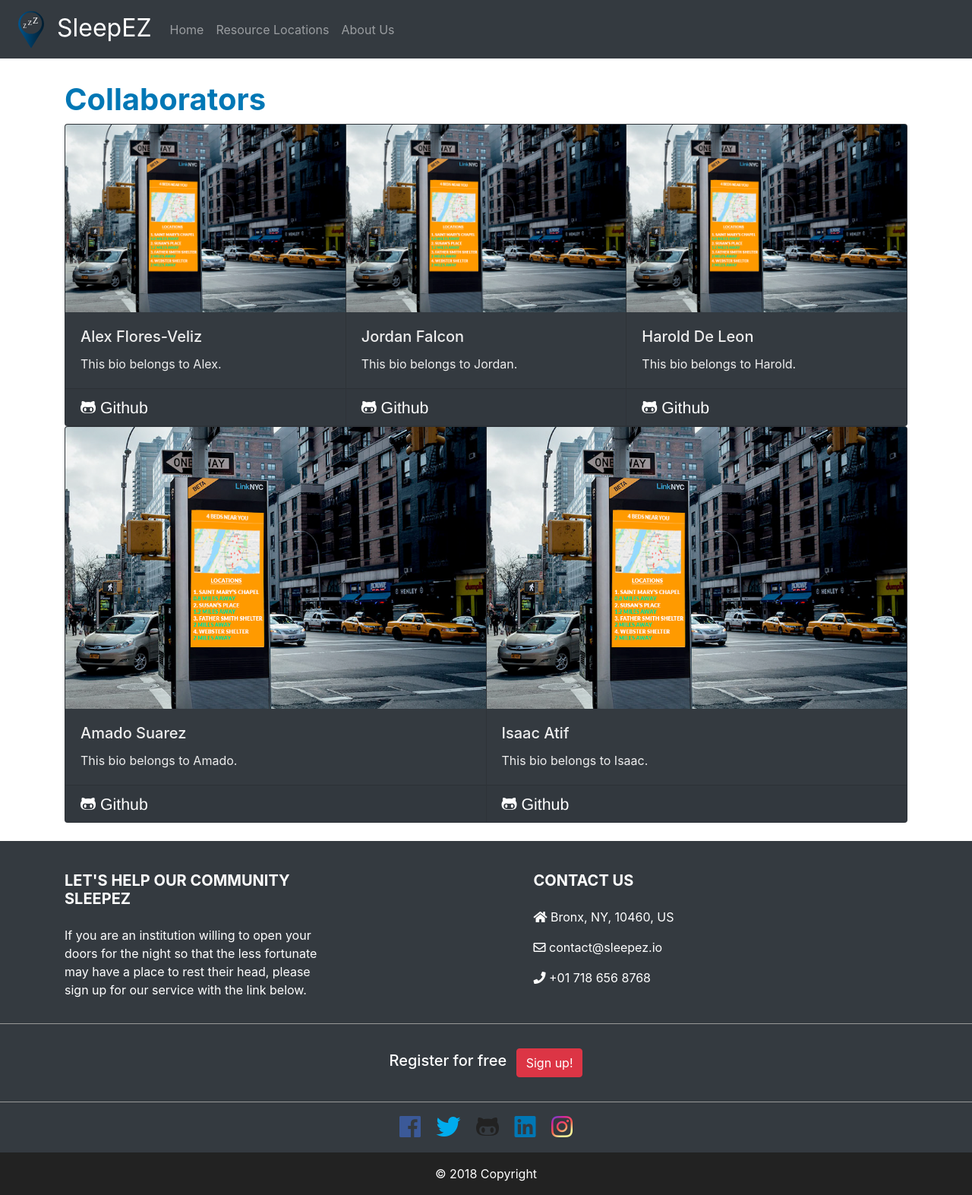
After one commit to j-falcon122/CUNY-Hackathon-2018, a Django app: page /about/ in a window 1280 px wide. The commit adds this page. Shown: the whole page at 76% size. Run offline with Django 3.2, Linux system fonts and the light colour scheme; some libraries are stand-ins or nearby versions.

Commit message:
style collaborators page

```diff
--- a/Hackathon2018/sleepez/static/css/main.css
+++ b/Hackathon2018/sleepez/static/css/main.css
@@ -2,6 +2,10 @@
   padding-top: 30px;
   color: #0077b5;
   font-weight: bold;
+}
+
+.page-text {
+  line-height: 2em;
 }
 
 /*Carousel CSS*/
@@ -12,7 +16,7 @@
 }
 
 .carousel-caption > p {
-  font-size: 1.7em;
+  font-size: 1.2em;
 }
 
 /*footer CSS*/
@@ -22,7 +26,11 @@ h5 {
 }
 
 .card-body > h5 {
-  color: #333333;
+  color: #eeeeee;
+}
+
+.card-text {
+  color: #eeeeee;
 }
 
 hr {
@@ -57,12 +65,27 @@ hr {
   color: #ffffff;
 }
 
-.fa-google-plus {
-  color: #d34836;
+.fa-github-alt {
+  color: #222222;
 }
 
-.fa-google-plus:hover {
-  color: #ffffff;
+.fa-github-alt:hover {
+  color: #fff;
+}
+
+.fa-lg , .github-link{
+  color: #fff;
+  text-decoration: none;
+  font-family: "Helvetica Neue", Helvetica, Arial, "Lucida Grande", sans-serif;
+}
+
+a:link, a:visited {
+  color: #fff;
+  text-decoration: none;
+}
+
+.github-link:hover {
+  color: #333;
 }
 
 .fa-linkedin {
--- /dev/null
+++ b/Hackathon2018/sleepez/templates/sleepez/about.html
@@ -0,0 +1,70 @@
+{% extends 'base.html' %}
+{% load static %}
+{% block content %}
+
+<div class="container">
+    <h1 id="title">Collaborators</h1>
+      <div class="card-group">
+    <!-- ALEX F-V  -->
+      <div class="card about bg-dark">
+        <img class="card-img-top" src="{% static 'img/linknyc.png' %}" alt="Card image cap">
+        <div class="card-body">
+          <h5 class="card-title">Alex Flores-Veliz</h5>
+          <p class="card-text">This bio belongs to Alex.</p>
+        </div>
+        <div class="card-footer">
+          <i class="fab fa-github-alt fa-lg"><a class="github-link" target="_blank" href="https://github.com/AlexFloresVeliz"> Github</a></i>
+        </div>
+      </div>
+    <!-- Jordan Falcon  -->
+      <div class="card bg-dark">
+        <img class="card-img-top" src="{% static 'img/linknyc.png' %}" alt="Card image cap">
+        <div class="card-body">
+          <h5 class="card-title">Jordan Falcon</h5>
+          <p class="card-text">This bio belongs to Jordan.</p>
+        </div>
+        <div class="card-footer">
+          <i class="fab fa-github-alt fa-lg"><a class="github-link" target="_blank" href="https://github.com/j-falcon122"> Github</a></i>
+        </div>
+      </div>
+    <!-- Harold De Leon  -->
+      <div class="card bg-dark">
+        <img class="card-img-top" src="{% static 'img/linknyc.png' %}" alt="Card image cap">
+        <div class="card-body">
+          <h5 class="card-title">Harold De Leon</h5>
+          <p class="card-text">This bio belongs to Harold.</p>
+        </div>
+        <div class="card-footer">
+          <i class="fab fa-github-alt fa-lg"><a class="github-link" target="_blank" href="https://github.com/HaroldDLeon"> Github</a></i>
+        </div>
+      </div>
+    </div>
+    <!-- GROUP 2 -->
+    <div class="card-group">
+    <!-- Amado Suarez -->
+      <div class="card bg-dark">
+        <img class="card-img-top" src="{% static 'img/linknyc.png' %}" alt="Card image cap">
+        <div class="card-body">
+          <h5 class="card-title">Amado Suarez</h5>
+          <p class="card-text">This bio belongs to Amado.</p>
+        </div>
+        <div class="card-footer">
+          <i class="fab fa-github-alt fa-lg"><a class="github-link" target="_blank" href="https://github.com/AmadoSuarez"> Github</a></i>
+        </div>
+      </div>
+    <!-- Isaac Atif  -->
+      <div class="card bg-dark">
+        <img class="card-img-top" src="{% static 'img/linknyc.png' %}" alt="Card image cap">
+        <div class="card-body">
+          <h5 class="card-title">Isaac Atif</h5>
+          <p class="card-text">This bio belongs to Isaac.</p>
+        </div>
+        <div class="card-footer">
+          <i class="fab fa-github-alt fa-lg"><a class="github-link" target="_blank" href="https://github.com/Isaaclipse"> Github</a></i>
+        </div>
+      </div>
+    </div>
+</div>
+</div>
+</div>
+{% endblock %}
--- a/Hackathon2018/templates/base.html
+++ b/Hackathon2018/templates/base.html
@@ -10,15 +10,15 @@
     <link rel="stylesheet" href="https://maxcdn.bootstrapcdn.com/bootstrap/4.0.0/css/bootstrap.min.css" integrity="sha384-Gn5384xqQ1aoWXA+058RXPxPg6fy4IWvTNh0E263XmFcJlSAwiGgFAW/dAiS6JXm" crossorigin="anonymous">
     <link rel="stylesheet" type="text/css" href="{% static 'css/main.css' %}">
     <link rel="stylesheet" href="https://use.fontawesome.com/releases/v5.0.10/css/all.css" integrity="sha384-+d0P83n9kaQMCwj8F4RJB66tzIwOKmrdb46+porD/OvrJ+37WqIM7UoBtwHO6Nlg" crossorigin="anonymous">
-    <link rel="shortcut icon" type="image/png" href="{% static 'img/favicon.ico' %}">
+    <link rel="shortcut icon" type="image/png" href="{% static 'img/pointer.ico' %}">
     {% block title %}
       <title>SleepEZ</title>
     {% endblock %}
   </head>
   <body>
     <nav class="navbar navbar-expand-lg navbar-dark bg-dark">
-      <a class="navbar-brand" href="/">
-      <img src="{% static 'img/sleepez-no-ring.svg' %}" width="30" height="30" class="d-inline-block align-top" alt="lol">
+      <a class="navbar-brand" style="font-size: 2em;" href="/">
+      <img src="{% static 'img/sleepez-v2.svg' %}" width="50" height="50" class="d-inline-block" alt="lol">
       SleepEZ
       </a>
       <button class="navbar-toggler" type="button" data-toggle="collapse" data-target="#navbarNavAltMarkup" aria-controls="navbarNavAltMarkup" aria-expanded="false" aria-label="Toggle navigation">
@@ -28,7 +28,7 @@
         <div class="navbar-nav">
           <a class="nav-item nav-link" href="{% url 'sleepez:index' %}">Home <span class="sr-only"></span></a>
           <a class="nav-item nav-link" href="#">Resource Locations</a>
-          <a class="nav-item nav-link" href="#">About Us</a>
+          <a class="nav-item nav-link" href="{% url 'sleepez:about' %}">About Us</a>
         </div>
       </div>
     </nav>
@@ -110,8 +110,8 @@
                     </a>
                 </li>
                 <li class="list-inline-item">
-                    <a href="#" class="btn-floating mx-1">
-                        <i class="fab fa-google-plus fa-2x"> </i>
+                    <a href="https://github.com/j-falcon122/CUNY-Hackathon-2018" target="_blank" class="btn-floating mx-1">
+                        <i class="fab fa-github-alt fa-2x"></i>
                     </a>
                 </li>
                 <li class="list-inline-item">
```
Also changed, not shown: Hackathon2018/sleepez/templates/sleepez/index.html (+5 -5 lines), Hackathon2018/sleepez/templates/sleepez/sign_up.html (+5 -5 lines), 1 other file.
